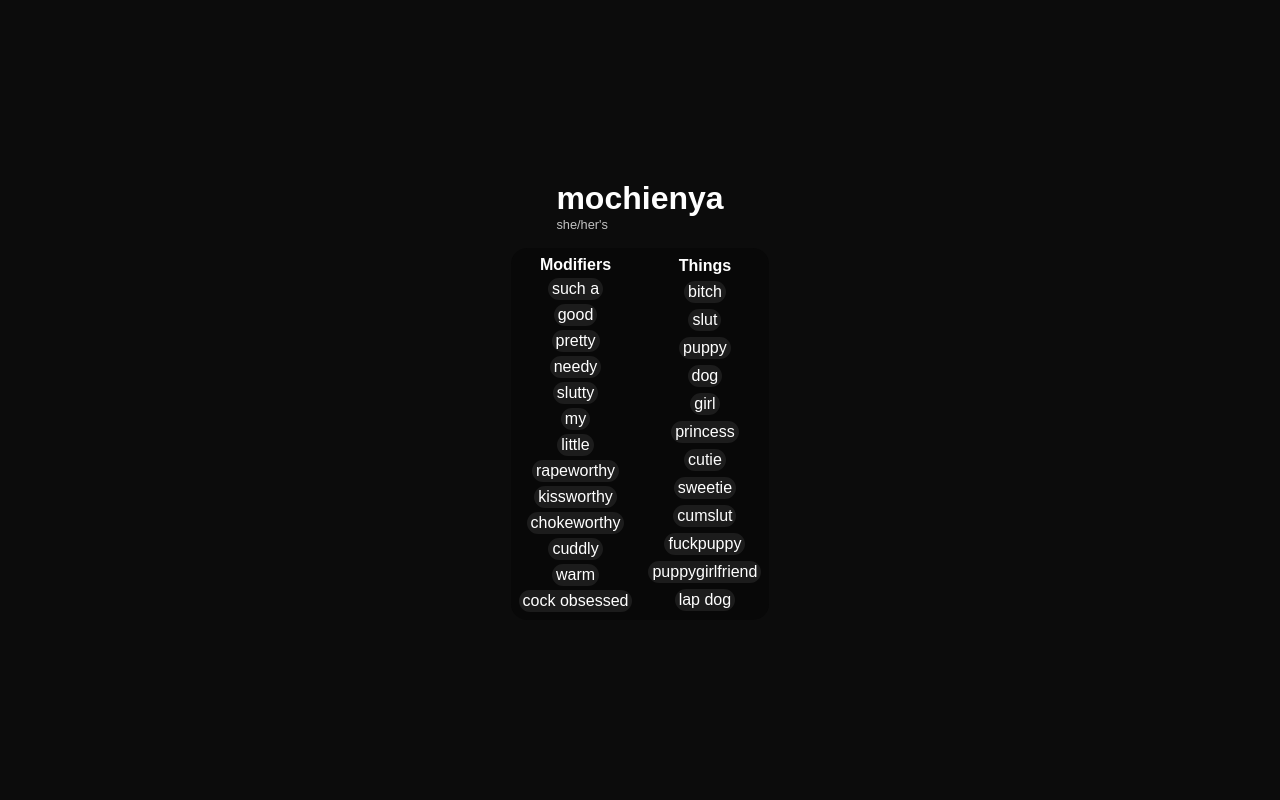
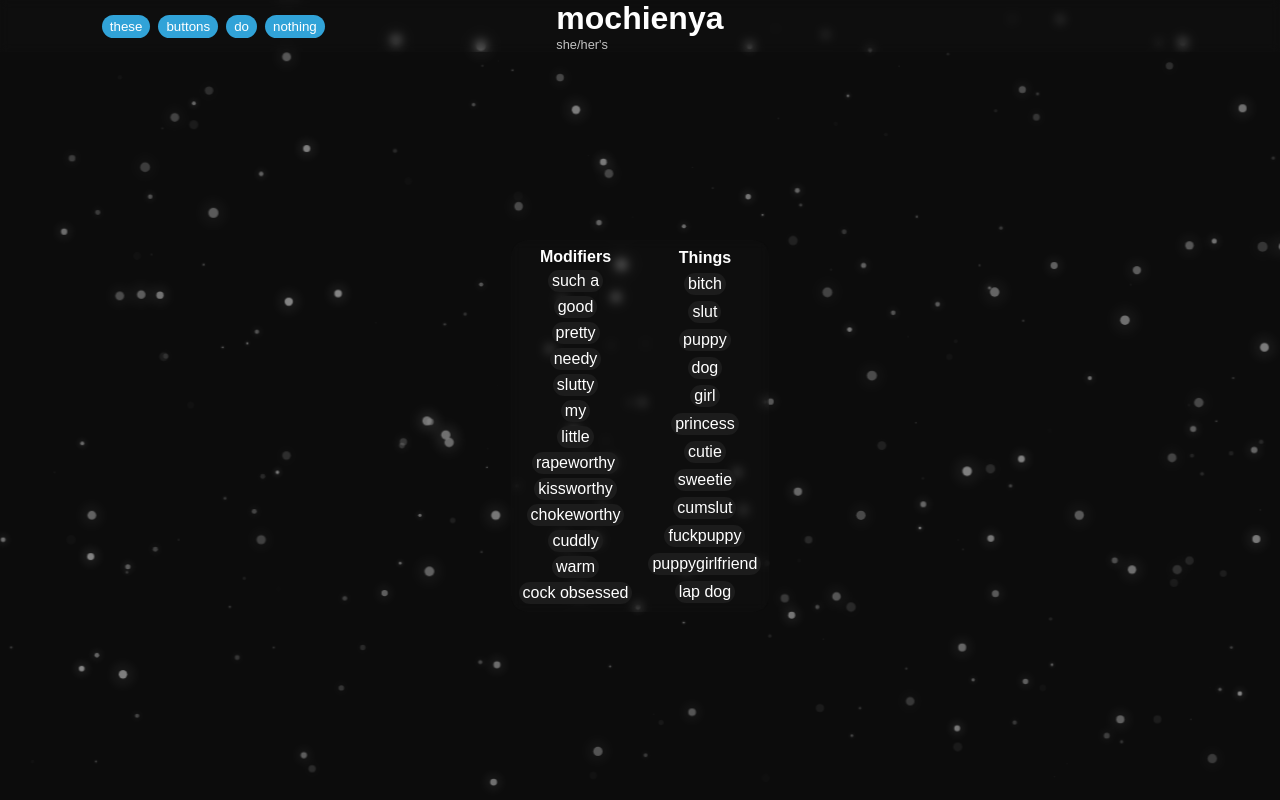
Before and after one commit to mochienya/webnya, a SvelteKit app: page / in a window 1280 px wide. Built offline with nearby package versions, Linux system fonts and the light colour scheme.

Commit message:
Add header, Snow and jiggly buttons.

```diff
--- /dev/null
+++ b/src/components/NavButton.svelte
@@ -0,0 +1,21 @@
+<script lang="ts">
+  let { buttonLabel } = $props();
+</script>
+
+<button>{buttonLabel}</button>
+
+<style lang="scss">
+button {
+  background-color: #31a3d8;
+  border-radius: 15px;
+  border-width: 0px;
+  height: min-content;
+  padding: 0.25rem 0.5rem;
+  cursor: pointer;
+  transition: all 0.6s cubic-bezier(0.34, 4, 0.64, 1);
+  &:hover {
+    scale:1.05;
+    filter:brightness(1.05);
+  }
+}
+</style>
--- /dev/null
+++ b/src/components/Snow.svelte
@@ -0,0 +1,60 @@
+<div id="snowContainer">
+  {#each { length: 300 } as _}
+    <div class="snow"></div>
+  {/each}
+</div>
+
+<style lang="scss">
+#snowContainer {
+  position: fixed;
+  inset: 0;
+  z-index: -1;
+  scale: 1.01;
+  opacity: 0.5;
+}
+
+// the following css is yoinked from https://codepen.io/alphardex/pen/dyPorwJ
+@function random_range($min, $max) {
+  $rand: random();
+  $random_range: $min + floor($rand * (($max - $min) + 1));
+  @return $random_range;
+}
+
+.snow {
+  $total: 600;
+  position: absolute;
+  width: 10px;
+  height: 10px;
+  background: white;
+  border-radius: 50%;
+  filter: drop-shadow(0 0 10px white);
+
+  @for $i from 1 through $total {
+    $random-x: random(1000000) * 0.0001svw;
+    $random-offset: random_range(-100000, 100000) * 0.0001svw;
+    $random-x-end: $random-x + $random-offset;
+    $random-x-end-yoyo: $random-x + ($random-offset / 2);
+    $random-yoyo-time: random_range(30000, 80000) / 100000;
+    $random-yoyo-y: $random-yoyo-time * 100vh;
+    $random-scale: random(10000) * 0.0001;
+    $fall-duration: random_range(10, 30) * 1s;
+    $fall-delay: random(30) * -1s;
+
+    &:nth-child(#{$i}) {
+      opacity: random(10000) * 0.0001;
+      transform: translate($random-x, -10px) scale($random-scale);
+      animation: fall-#{$i} $fall-duration $fall-delay linear infinite;
+    }
+
+    @keyframes fall-#{$i} {
+      #{percentage($random-yoyo-time)} {
+        transform: translate($random-x-end, $random-yoyo-y) scale($random-scale);
+      }
+
+      to {
+        transform: translate($random-x-end-yoyo, 100vh) scale($random-scale);
+      }
+    }
+  }
+}
+</style>
--- a/src/global.scss
+++ b/src/global.scss
@@ -1,13 +1,31 @@
 :global(body, html) {
-  background-color: #0c0c0c;
   margin: 0;
   color-scheme: dark;
   font-family: sans-serif;
   height: 100vh;
   display: flex;
+  flex-direction: column;
+}
+:global(*) { margin: 0; }
+:global(html) {
+  background-color: #0c0c0c;
+}
+:global(main) {
+  display: flex;
   align-items: center;
   justify-content: center;
   flex-direction: column;
   gap: 1rem;
+  flex-grow: 1;
 }
-* { margin: 0; }
+
+:global(.bgblur) {
+  background-color: rgba(255, 255, 255, 0.01);
+  backdrop-filter: blur(0.3rem);
+}
+// :global(body) {
+//   height: 100vh;
+//   background: radial-gradient(ellipse at bottom, #0c0c0c 0%, #0c0c0c 100%);
+//
+//   width: min-content;
+// }
--- a/src/routes/+layout.svelte
+++ b/src/routes/+layout.svelte
@@ -17,6 +17,13 @@
 
 <script>
   const { children } = $props();
+  import Snow from "../components/Snow.svelte";
+  import Header from "./Header.svelte";
 </script>
 
-{@render children()}
+<Header></Header>
+
+<Snow></Snow>
+<main>
+  {@render children()}
+</main>
--- a/src/routes/+page.svelte
+++ b/src/routes/+page.svelte
@@ -1,11 +1,5 @@
-<div class="name">
-  <h1>mochienya</h1>
-  <span class="pronouns">
-    she/<a href="https://f53.dev">her's</a>
-  </span>
-</div>
-
-<div class="hole">
+<!-- TODO: have 2 lists and use svelte thingies to write them out -->
+<div class="hole bgblur">
   <div class="modifiers">
     <span class="title">Modifiers</span>
     <span>such a</span>
@@ -40,24 +34,12 @@
 </div>
 
 <style lang="scss">
-  @use "../global.scss";
-.name {
-  display:flex; flex-direction: column;
-  .pronouns {
-    font-size: 0.8rem;
-    opacity: 0.75;
-  }
-  a {
-    all: unset;
-    &:hover { text-decoration: underline; cursor: pointer }
-  }
-}
+@use "../global.scss";
 
 .hole {
   display: flex;
   flex-direction: row;
   gap: 1rem;
-  background-color: #080808;
   padding: 0.5rem;
   border-radius: 1rem;
 }
--- /dev/null
+++ b/src/routes/Header.svelte
@@ -0,0 +1,62 @@
+<script lang="ts">
+  import NavButton from "../components/NavButton.svelte";
+</script>
+
+<header class="bgblur">
+  <div class="columnWrapper">
+    <div class="navButtons">
+      {#each ["these", "buttons", "do", "nothing"] as label}
+        <NavButton buttonLabel={label}></NavButton>
+      {/each}
+    </div>
+  </div>
+
+  <div class="columnWrapper">
+    <div class="name">
+      <h1>mochienya</h1>
+      <span class="pronouns">
+        she/<a href="https://f53.dev">her's</a>
+      </span>
+    </div>
+  </div>
+
+  <div class="columnWrapper">
+    <div class="lightSwitch"></div>
+  </div>
+</header>
+
+<style lang="scss">
+@use "../global.scss";
+
+header {
+  width: 100vw;
+  display: grid;
+  grid-template-columns: repeat(3, 33.33vw);
+}
+
+.columnWrapper {
+  display: flex;
+  flex-direction: column;
+  align-items: center;
+  justify-content: center;
+}
+
+.navButtons {
+  display: flex;
+  flex-direction: row;
+  align-items: center;
+  gap: 0.5rem;
+}
+
+.name {
+  display:flex; flex-direction: column;
+  .pronouns {
+    font-size: 0.8rem;
+    opacity: 0.75;
+  }
+  a {
+    all: unset;
+    &:hover { text-decoration: underline; cursor: pointer }
+  }
+}
+</style>
```
